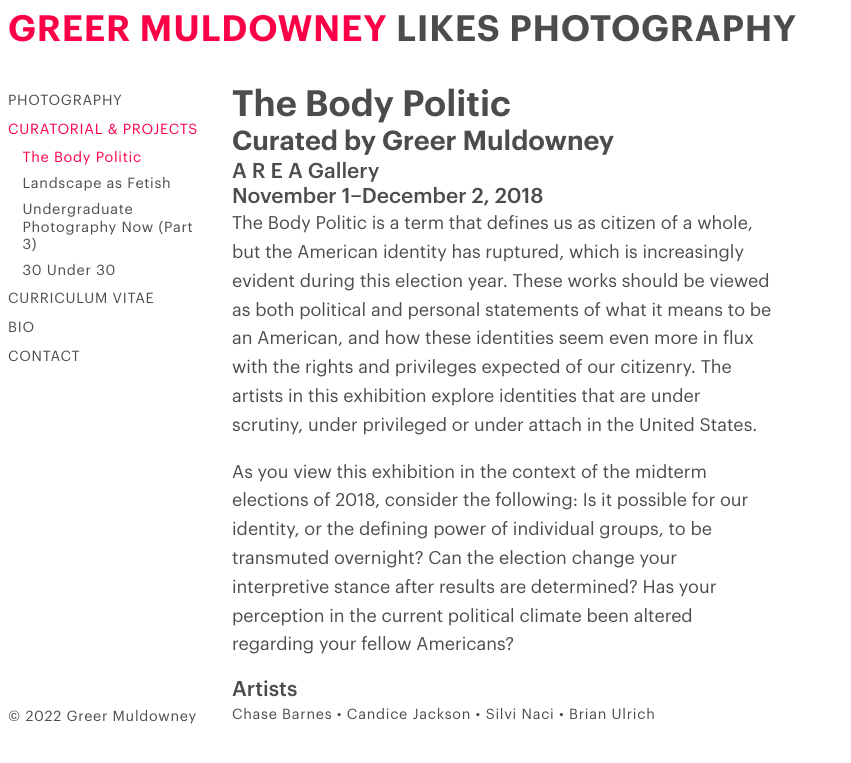
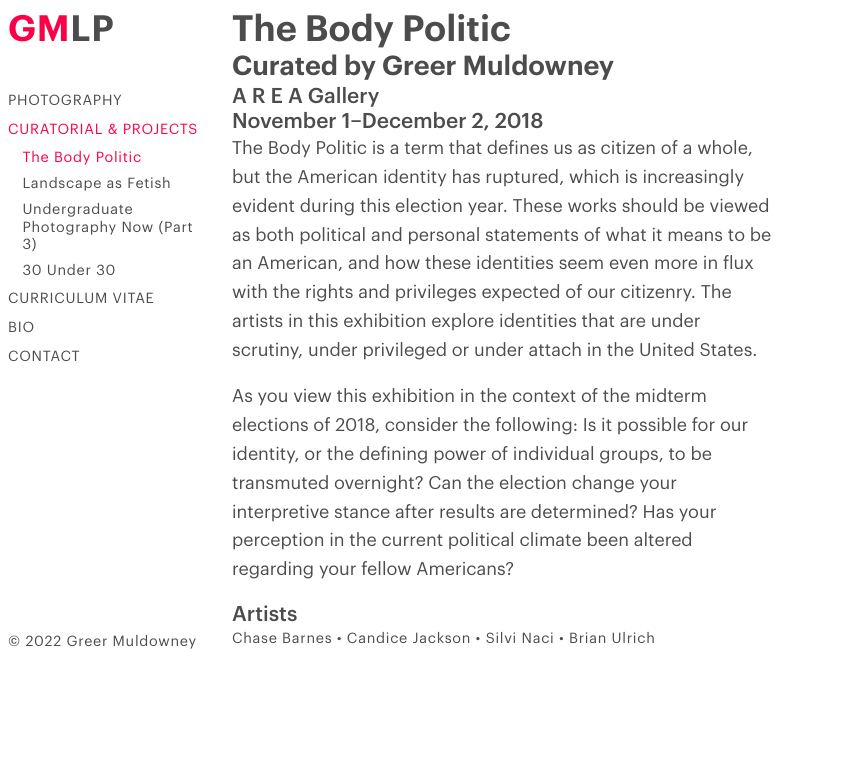
Before and after one commit to greermuldowney/greermuldowney-com, a Jekyll site: the page built from curatorial/_posts/2018-11-01-the-body-politic.md, in a window 1280 px wide. Shown: the top 763 px of the page, without its empty margins (0-851 px from the left). Built offline with Jekyll 4.4.1, drawn with Linux system fonts in a browser that asks for light colours.

Commit message:
Make it mobile friendly

```diff
--- a/_includes/head.html
+++ b/_includes/head.html
@@ -39,7 +39,7 @@
     <link rel="icon" type="image/png" sizes="16x16" href="{{ '/assets/favicon/favicon-16x16.png?v=1' | relative_url }}">
     <link rel="manifest" href="{{ '/assets/favicon/manifest.json?v=1' | relative_url }}">
     <link rel="mask-icon" href="{{ '/assets/favicon/safari-pinned-tab.svg?v=1' | relative_url }}" color="#08327d">
-    <meta name="theme-color" content="#f00">
+    <meta name="theme-color" content="#fff">
 
     {%- if page.custom-js -%}
         {%- if page.custom-js[0] -%}
--- a/_includes/header.html
+++ b/_includes/header.html
@@ -1,5 +1,9 @@
 <header>
+    {% if page.layout == "post-photography" or page.layout == "post-curatorial" %}
+    <a href="{% link index.md %}"><h1>GM</h1>lp</a>
+    {% else %}
     <a href="{% link index.md %}"><h1>Greer Muldowney</h1> likes photography</a>
+    {% endif %}
 </header>
 <nav>
     <div id="header-photography"><a href="{% link photography/index.html %}">Photography</a></div>
--- a/_layouts/default.html
+++ b/_layouts/default.html
@@ -8,7 +8,7 @@
     {{ layout.body-class }} {{ page.body-class }}
 {%- endif -%}
 {%- if page.categories -%}
-    {{ page.categories }} {{ page.categories }}-{{ page.title | slugify }}
+    {{ page.categories }}-{{ page.title | slugify }}
 {%- endif -%}
     ">
     {%- include header.html -%}
--- a/_layouts/post-curatorial.html
+++ b/_layouts/post-curatorial.html
@@ -1,5 +1,6 @@
 ---
 layout: default
+body-class: curatorial post-curatorial
 custom-css: curatorial
 ---
 
--- a/_layouts/post-photography.html
+++ b/_layouts/post-photography.html
@@ -1,5 +1,6 @@
 ---
 layout: default
+body-class: photography post-photography
 ---
 
 <h1>{{ page.title }} ({% include photography-year-range.html post=page %})</h1>
--- a/assets/site/main.scss
+++ b/assets/site/main.scss
@@ -55,22 +55,35 @@
 // LAYOUT
 body {
     display: grid;
-    grid-template-rows: [top] auto [main] 1fr [footer-start] auto [end];
-    grid-template-columns: [left] 12rem [main] 1fr [end];
+    grid-template-rows: [top] auto [main] 1fr [footer-start] auto [bottom];
+    grid-template-columns: [left] 12rem [main] 1fr [right];
+    @include breakpoint(mobile) {
+        grid-template-rows: [top] auto [main] 1fr [nav] auto [footer-start] auto [bottom];
+        grid-template-columns: [left] 1fr [right];
+    }
     gap: 2rem 2rem;
     margin: 8px;
 }
 header {
-    grid-area: top / left / main / end;
+    grid-area: top / left / main / right;
 }
 nav {
     grid-area: main / left / footer-start / main;
+    @include breakpoint(mobile) {
+        grid-area: nav / left / footer-start / right;
+    }
 }
 footer {
-    grid-area: footer-start / left / end / main;
+    grid-area: footer-start / left / bottom / main;
+    @include breakpoint(mobile) {
+        grid-area: footer-start / left / bottom / right;
+    }
 }
 main {
-    grid-area: main / main / end / end;
+    grid-area: main / main / bottom / right;
+    @include breakpoint(mobile) {
+        grid-area: main / left / nav / right;
+    }
     > :first-child {
         margin-top: 0;
         padding-top: 0;
@@ -83,6 +96,23 @@
         max-width: 30em;
     }
 }
+
+body.post-curatorial, body.post-photography {
+    header {
+        grid-area: top / left / main / main;
+        @include breakpoint(mobile) {
+            grid-area: top / left / main / right;
+        }
+    }
+    main {
+        grid-area: top / main / bottom / right;
+        @include breakpoint(mobile) {
+            grid-area: main / left / nav / right;
+        }
+    }
+}
+
+
 
 // STYLE
 header {
```
